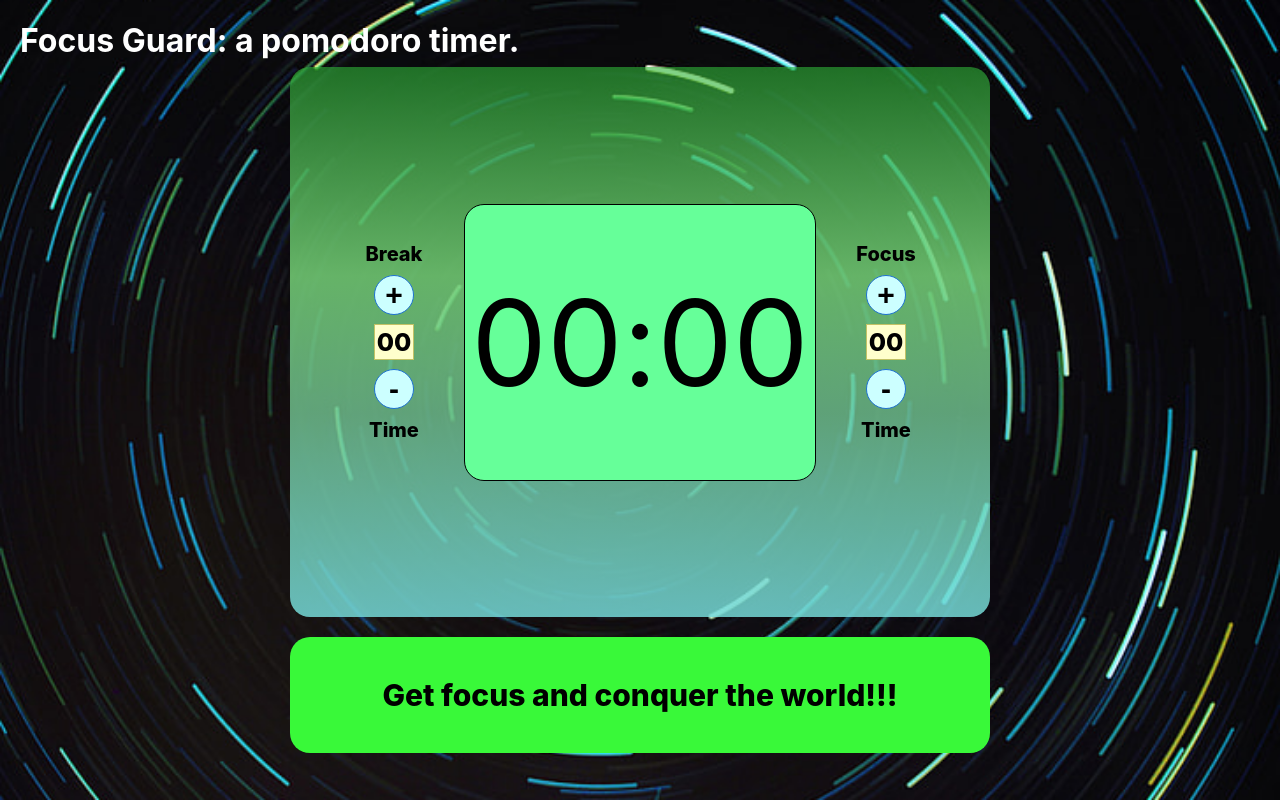
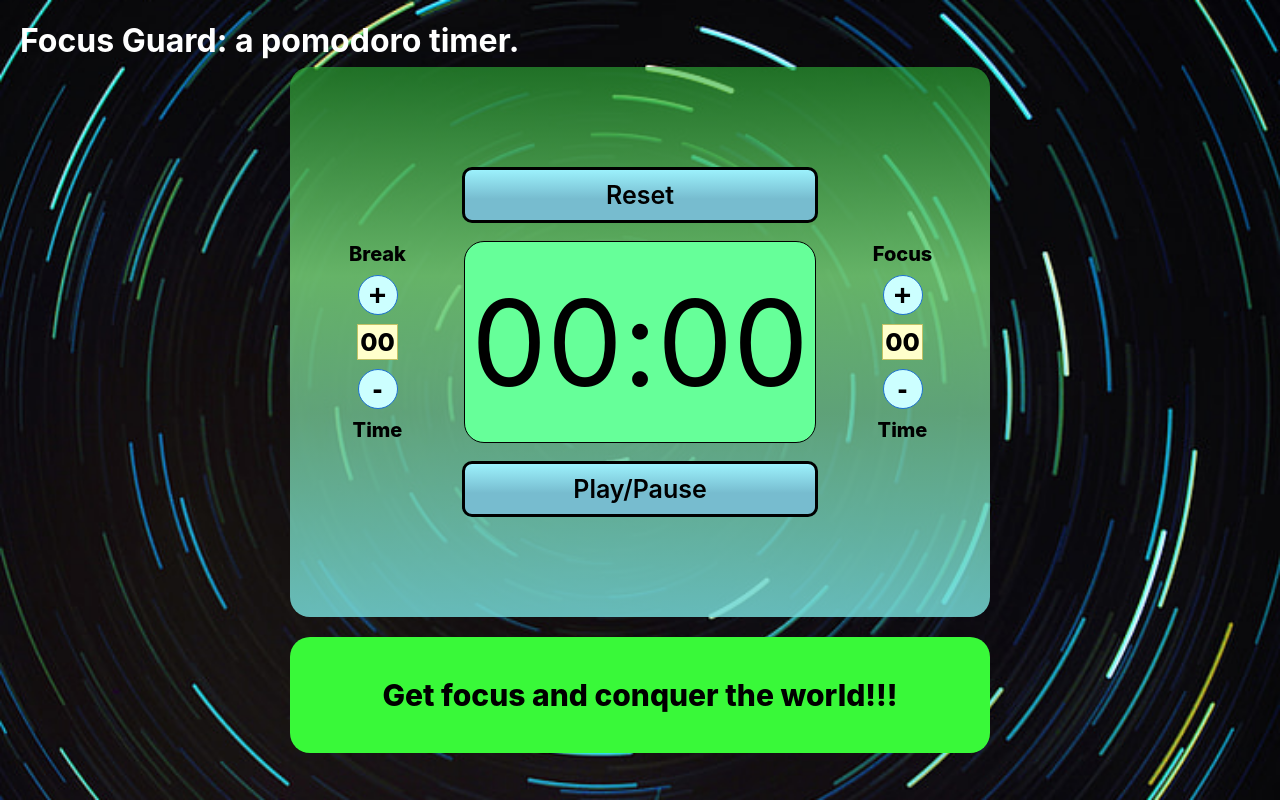
Before and after one commit to simonmontaggioni/focus-guard-react, a React (Create React App) app: page / in a window 1280 px wide. Built offline with nearby package versions, Linux system fonts and the light colour scheme.

Commit message:
feat: Include the Button component into the Pomodoro.
  - Improve the layout.

```diff
--- a/src/pomodoro/components/Pomodoro.jsx
+++ b/src/pomodoro/components/Pomodoro.jsx
@@ -2,15 +2,20 @@ import React from 'react';
 import Display from './Display';
 import '../css/Pomodoro.scss';
 import TimeControl from './TimeControl';
+import Button from './Button';
 
 const Pomodoro = () => {
   return (
     <div className='pomodoro'>
-      <div>
+      <div className='first-row'>
         <TimeControl controlType={'Break'} />
       </div>
-      <Display />
-      <div>
+      <div className='second-row'>
+        <Button text={'Reset'} />
+        <Display />
+        <Button text={'Play/Pause'} />
+      </div>
+      <div className='third-row'>
         <TimeControl controlType={'Focus'} />
       </div>
     </div>
--- a/src/pomodoro/css/Display.scss
+++ b/src/pomodoro/css/Display.scss
@@ -1,13 +1,12 @@
 .display {
   display: flex;
-  width: 50%;
-  height: 50%;
+  width: 350px;
+  height: 200px;
   background-color: rgb(102, 255, 153);
   justify-content: center;
   align-items: center;
   border: solid 1px rgb(0, 0, 0);
   border-radius: 20px;
   font-size: 120px;
-  margin: 20px;
   color: rgb(0, 0, 0);
 }
--- a/src/pomodoro/css/Pomodoro.scss
+++ b/src/pomodoro/css/Pomodoro.scss
@@ -47,9 +47,29 @@
     rgba(117, 217, 215, 0.85) 100%
   );
   filter: progid:DXImageTransform.Microsoft.gradient( startColorstr='#2fb538', endColorstr='#75d9d7', GradientType=0 );
-  justify-content: center;
+  justify-content: space-evenly;
   align-items: center;
   border-radius: 20px;
   margin: 20px;
   color: rgb(0, 0, 0);
+  .first-row {
+    display: flex;
+    align-items: center;
+    width: 100px;
+    height: 350px;
+  }
+  .second-row {
+    display: flex;
+    flex-direction: column;
+    justify-content: space-between;
+    align-items: center;
+    width: 350px;
+    height: 350px;
+  }
+  .third-row {
+    display: flex;
+    align-items: center;
+    width: 100px;
+    height: 350px;
+  }
 }
```
